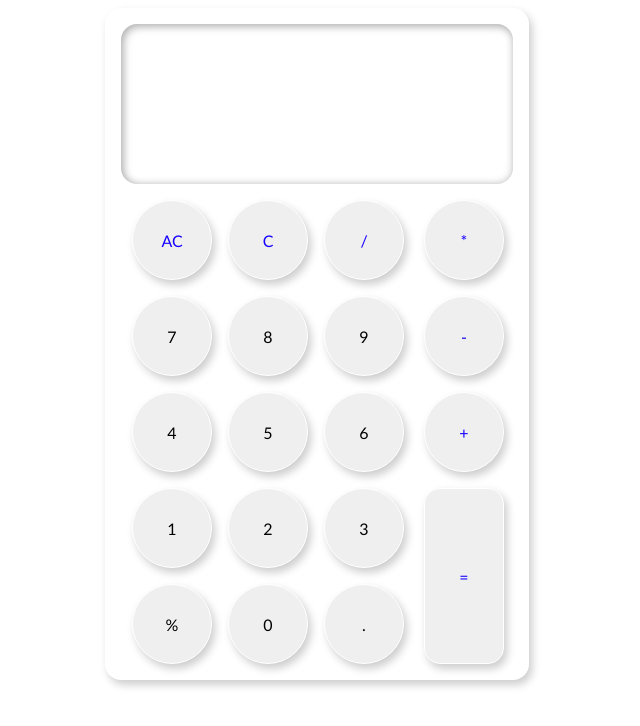
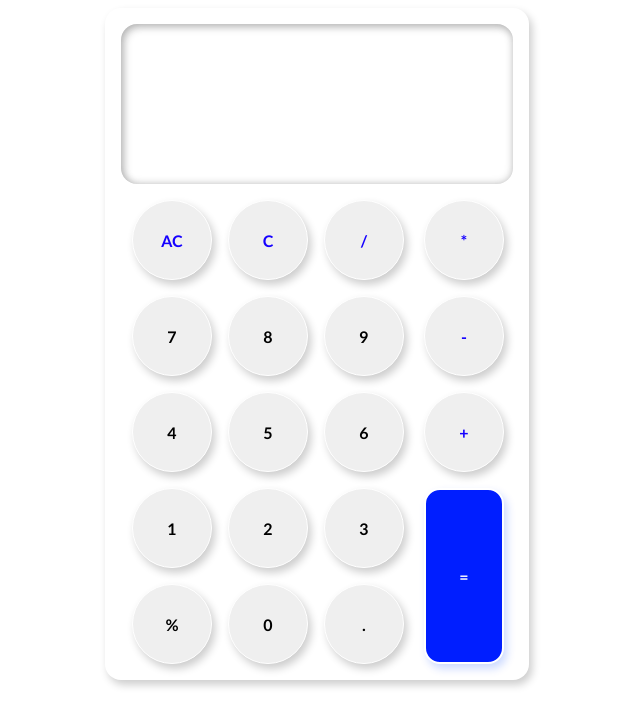
Before and after one commit to JosueSay/CalculadoraNext, a Next.js app: page / in a window 1280 px wide. Shown: the top 726 px of the page, without its empty margins (323-963 px from the left). Built offline with nearby package versions, Linux system fonts and the light colour scheme.

Commit message:
style: css Button equals

```diff
--- a/src/components/Button/Button.css
+++ b/src/components/Button/Button.css
@@ -2,37 +2,9 @@
   aspect-ratio: 1/1;
   font-size: 1rem;
   padding: 1rem;
-  color: black;
-  background-color: rgb(239, 239, 239);
-  border: 0.1rem solid white;
   transition-duration: 0.4s;
-  box-shadow: 0.2rem 0.3rem 0.5rem 0 rgba(0,0,0,0.2);
   font-family: 'Trebuchet MS', 'Lucida Sans Unicode', 'Lucida Grande', 'Lucida Sans', Arial, sans-serif;
-}
-
-.button-text:hover, .button-number:hover {
-  background-color: #001eff;
-  color: white;
-  cursor: pointer;
-}
-
-.button-number, .button-operator {
-  width: 5rem;
-  height: 5rem;
-  border-radius: 50%;
-}
-
-.button-operator, .button-equals {
-  color: rgb(21, 0, 255);
-}
-.button-number {
-  color: black;
-}
-
-.button-equals:hover,.button-operator:hover {
-  background-color: rgb(255, 255, 255);
-  color: #001eff;
-  cursor: pointer;
+  font-weight: bold;
 }
 
 .button-text {
@@ -57,4 +29,43 @@
   border-radius: 1rem;
   width: 5rem;
   height: 11rem;
+  color: white;
+  background-color: #001eff;
+  border: 0.15rem solid white;
+  box-shadow: 0.2rem 0.3rem 0.5rem 0 rgba(0, 68, 255, 0.2);
 }
+
+.button-number, .button-operator {
+  width: 5rem;
+  height: 5rem;
+  border-radius: 50%;
+  background-color: rgb(239, 239, 239);
+  border: 0.1rem solid white;
+  box-shadow: 0.2rem 0.3rem 0.5rem 0 rgba(0,0,0,0.2);
+}
+
+.button-operator {
+  color: rgb(21, 0, 255);
+}
+
+.button-number {
+  color: black;
+}
+
+.button-equals:hover {
+  background-color: rgb(239, 239, 239) ;
+  color: #001eff;
+  cursor: pointer;
+}
+
+.button-operator:hover {
+  background-color: rgb(255, 255, 255);
+  color: #001eff;
+  cursor: pointer;
+}
+
+.button-text:hover, .button-number:hover {
+  background-color: #001eff;
+  color: white;
+  cursor: pointer;
+}
```
